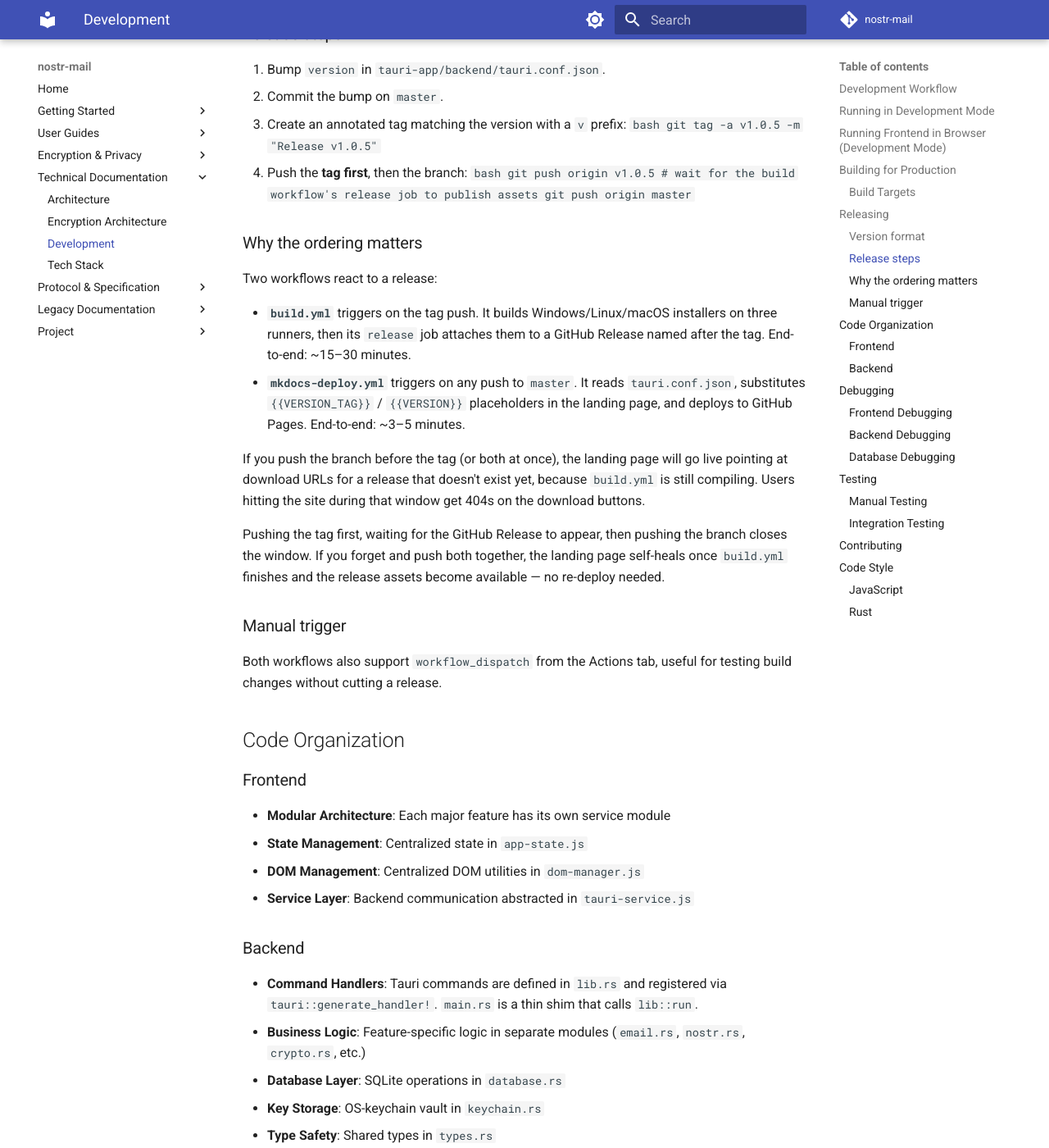
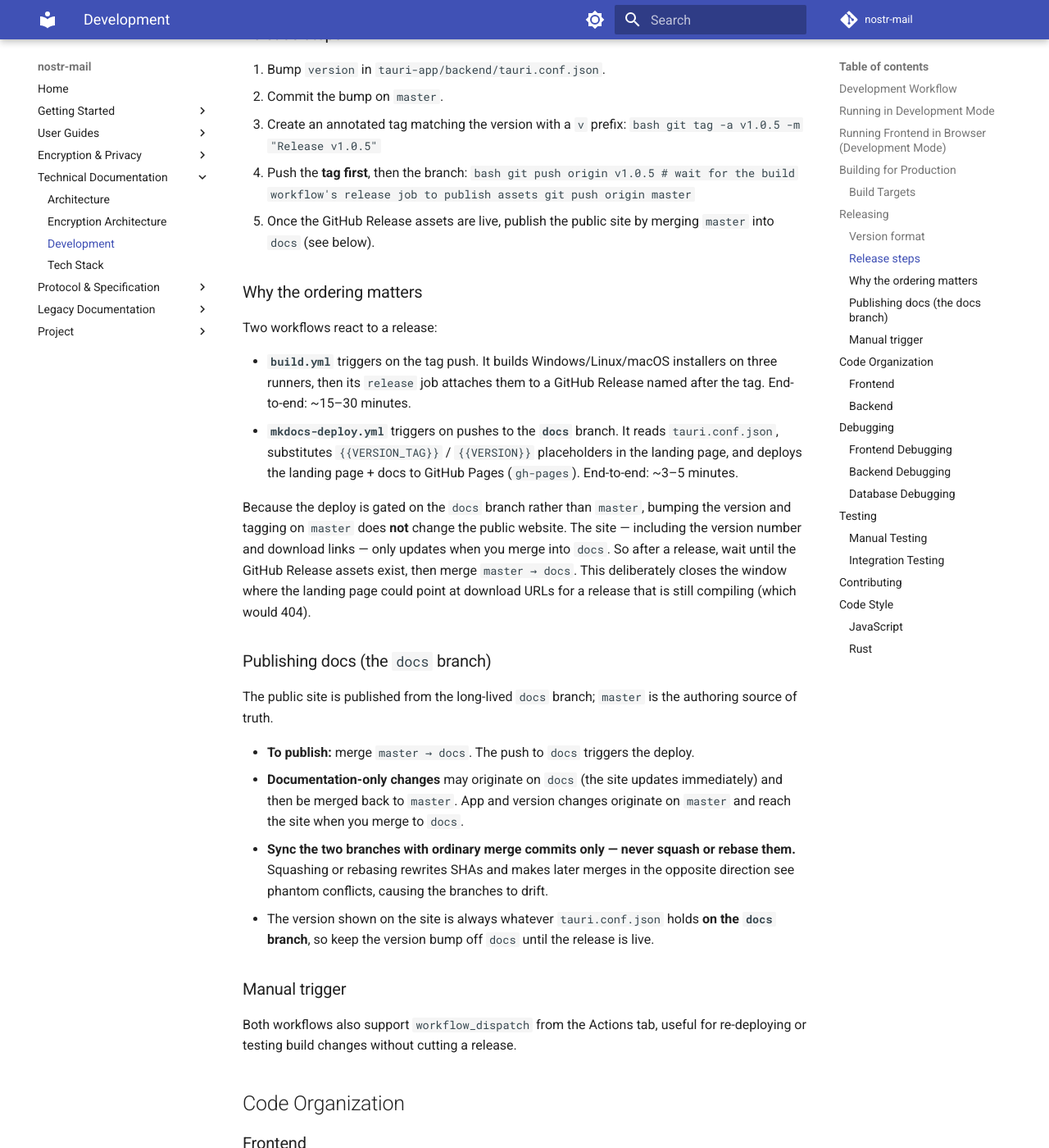
Before and after one commit to asherp/nostr-mail, an MkDocs documentation site: the page built from docs/development.md, in a window 1280 px wide and 1400 px high, scrolled down 1882 px. Shown: the whole window at 82% size. Built offline with MkDocs 1.6.1 and Material for MkDocs 9.7.7, drawn with Linux system fonts in a browser that asks for light colours; comment, search, counter and statistics services are not loaded.

Commit message:
ci: gate site deploy on the docs branch instead of master
Trigger mkdocs-deploy on pushes to 'docs' (plus workflow_dispatch) so the
public website/landing page only updates when we choose to publish, letting
us wait until release installers are live before surfacing a new version.

Document the publish-gate release flow and the master<->docs merge discipline
(merge commits only, never squash/rebase) in development.md.

https://claude.ai/code/session_01BokXdvXEjRG7TSGq5fGF1P

````diff
--- a/docs/development.md
+++ b/docs/development.md
@@ -82,21 +82,42 @@ Use plain semver: `1.0.4`, `1.0.5`, etc. **Do not** add pre-release suffixes lik
    # wait for the build workflow's release job to publish assets
    git push origin master
    ```
+5. Once the GitHub Release assets are live, publish the public site by merging
+   `master` into `docs` (see below).
 
 ### Why the ordering matters
 
 Two workflows react to a release:
 
 - **`build.yml`** triggers on the tag push. It builds Windows/Linux/macOS installers on three runners, then its `release` job attaches them to a GitHub Release named after the tag. End-to-end: ~15–30 minutes.
-- **`mkdocs-deploy.yml`** triggers on any push to `master`. It reads `tauri.conf.json`, substitutes `{{VERSION_TAG}}` / `{{VERSION}}` placeholders in the landing page, and deploys to GitHub Pages. End-to-end: ~3–5 minutes.
+- **`mkdocs-deploy.yml`** triggers on pushes to the **`docs`** branch. It reads `tauri.conf.json`, substitutes `{{VERSION_TAG}}` / `{{VERSION}}` placeholders in the landing page, and deploys the landing page + docs to GitHub Pages (`gh-pages`). End-to-end: ~3–5 minutes.
 
-If you push the branch before the tag (or both at once), the landing page will go live pointing at download URLs for a release that doesn't exist yet, because `build.yml` is still compiling. Users hitting the site during that window get 404s on the download buttons.
+Because the deploy is gated on the `docs` branch rather than `master`, bumping the
+version and tagging on `master` does **not** change the public website. The site —
+including the version number and download links — only updates when you merge into
+`docs`. So after a release, wait until the GitHub Release assets exist, then merge
+`master → docs`. This deliberately closes the window where the landing page could
+point at download URLs for a release that is still compiling (which would 404).
 
-Pushing the tag first, waiting for the GitHub Release to appear, then pushing the branch closes the window. If you forget and push both together, the landing page self-heals once `build.yml` finishes and the release assets become available — no re-deploy needed.
+### Publishing docs (the `docs` branch)
+
+The public site is published from the long-lived `docs` branch; `master` is the
+authoring source of truth.
+
+- **To publish:** merge `master → docs`. The push to `docs` triggers the deploy.
+- **Documentation-only changes** may originate on `docs` (the site updates
+  immediately) and then be merged back to `master`. App and version changes
+  originate on `master` and reach the site when you merge to `docs`.
+- **Sync the two branches with ordinary merge commits only — never squash or
+  rebase them.** Squashing or rebasing rewrites SHAs and makes later merges in the
+  opposite direction see phantom conflicts, causing the branches to drift.
+- The version shown on the site is always whatever `tauri.conf.json` holds **on the
+  `docs` branch**, so keep the version bump off `docs` until the release is live.
 
 ### Manual trigger
 
-Both workflows also support `workflow_dispatch` from the Actions tab, useful for testing build changes without cutting a release.
+Both workflows also support `workflow_dispatch` from the Actions tab, useful for
+re-deploying or testing build changes without cutting a release.
 
 ## Code Organization
 
````
Also changed, not shown: 1 other file.
